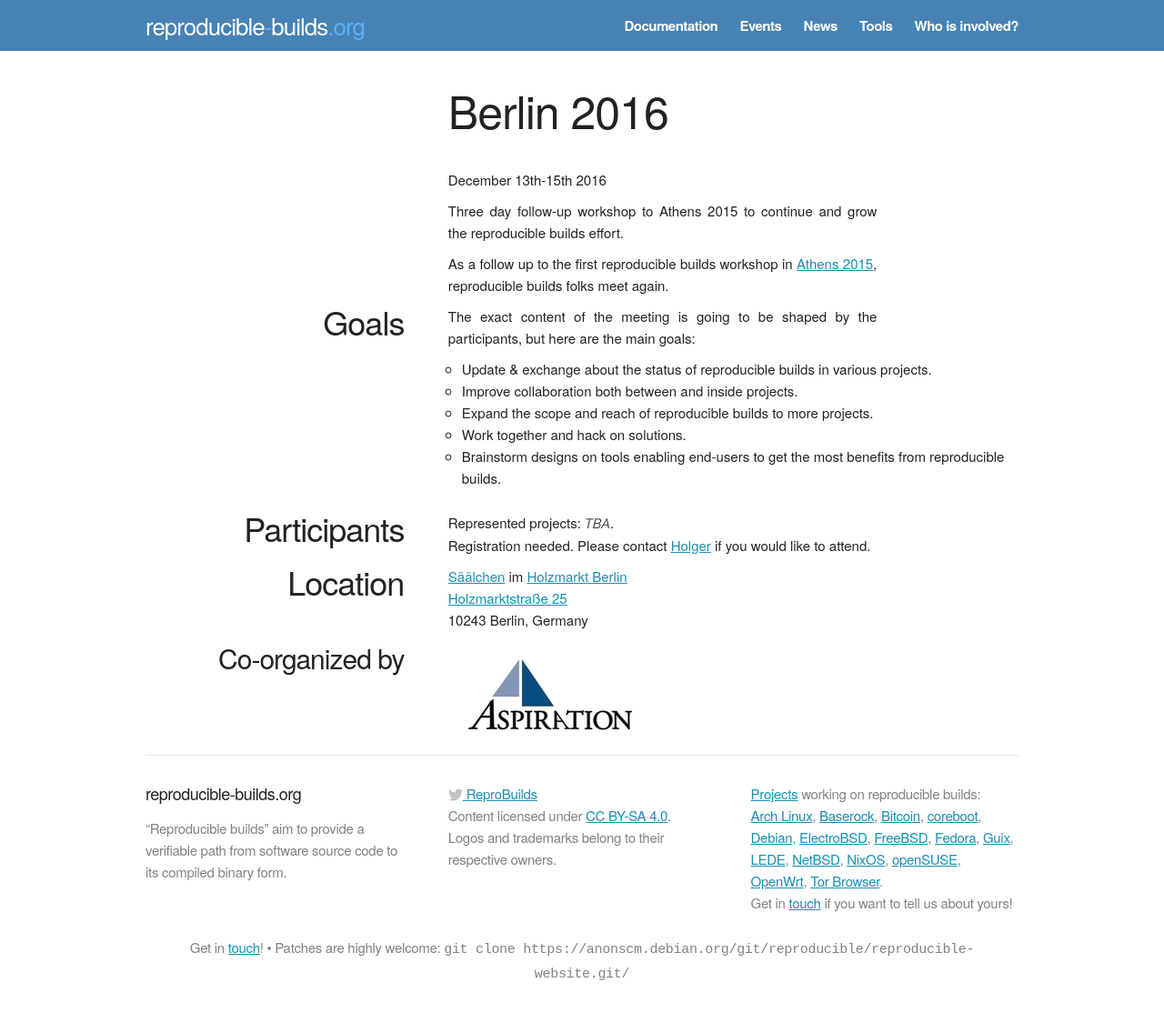
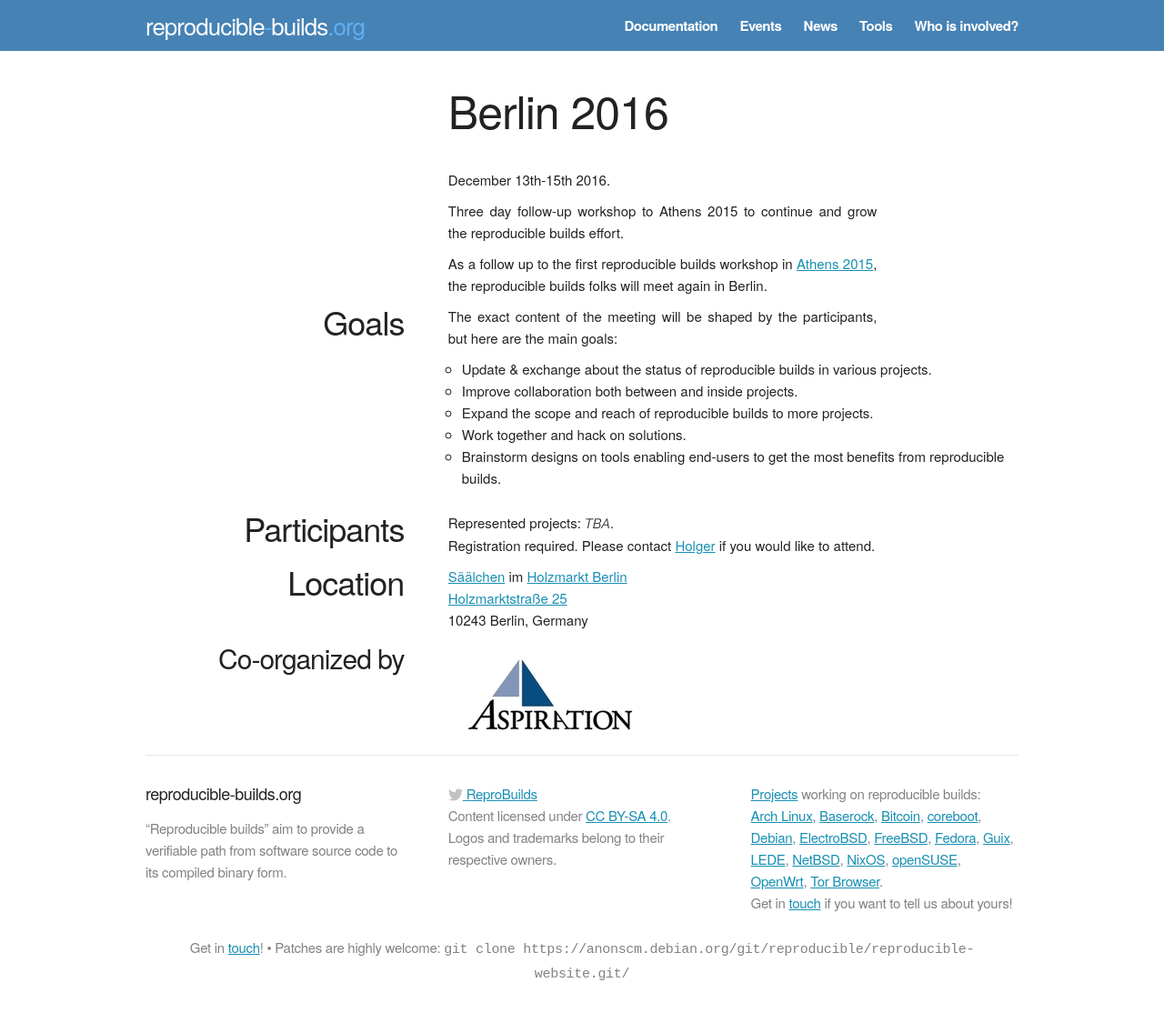
Before and after one commit to prototypefund/reproducible-website, a Jekyll site: the page built from _events/berlin2016.html, in a window 1280 px wide. Shown: the whole page at 91% size. Built offline with Jekyll 4.4.1, drawn with Linux system fonts in a browser that asks for light colours; some web fonts are replaced.

Commit message:
Cosmetic grammar improvements to Berlin 2016 page.

```diff
--- a/_events/berlin2016.html
+++ b/_events/berlin2016.html
@@ -11,11 +11,11 @@
 <div class="row">
   <div class="four columns">&nbsp;</div>
   <div class="eight columns text">
-    <p>{{ page.event_date_string }}</p>
+    <p>{{ page.event_date_string }}.</p>
     <p>{{ page.event_summary }}</p>
     <p>As a follow up to the first reproducible builds workshop in
       <a href="{{ "/events/athens2015/" | prepend: site.baseurl }}">Athens 2015</a>,
-      reproducible builds folks meet again.
+      the reproducible builds folks will meet again in Berlin.
     </p>
   </div>
 </div>
@@ -25,8 +25,8 @@
   </div>
   <div class="eight columns text">
     <p>
-      The exact content of the meeting is going to be shaped by the
-      participants, but here are the main goals:
+      The exact content of the meeting will be shaped by the participants, but
+      here are the main goals:
     </p>
     <ul>
       <li>Update &amp; exchange about the status of reproducible builds in various projects.</li>
@@ -43,7 +43,7 @@
   </div>
   <div class="eight columns text">
     <p>
-      Represented projects: <em>TBA</em>.<br />Registration needed. Please contact <a href="mailto:holger@layer-acht.org">Holger</a> if you would like to attend.
+      Represented projects: <em>TBA</em>.<br />Registration required. Please contact <a href="mailto:holger@layer-acht.org">Holger</a> if you would like to attend.
     </p>
   </div>
 </div>
```
